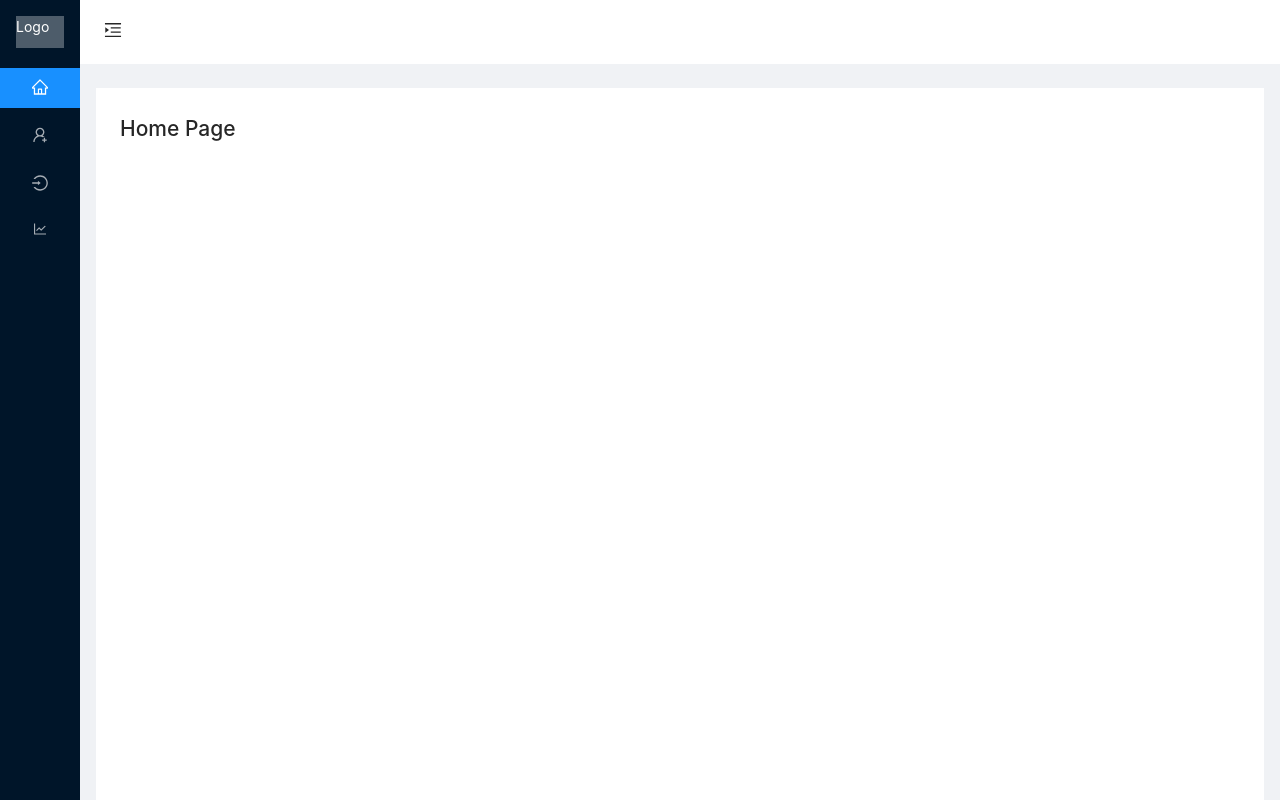
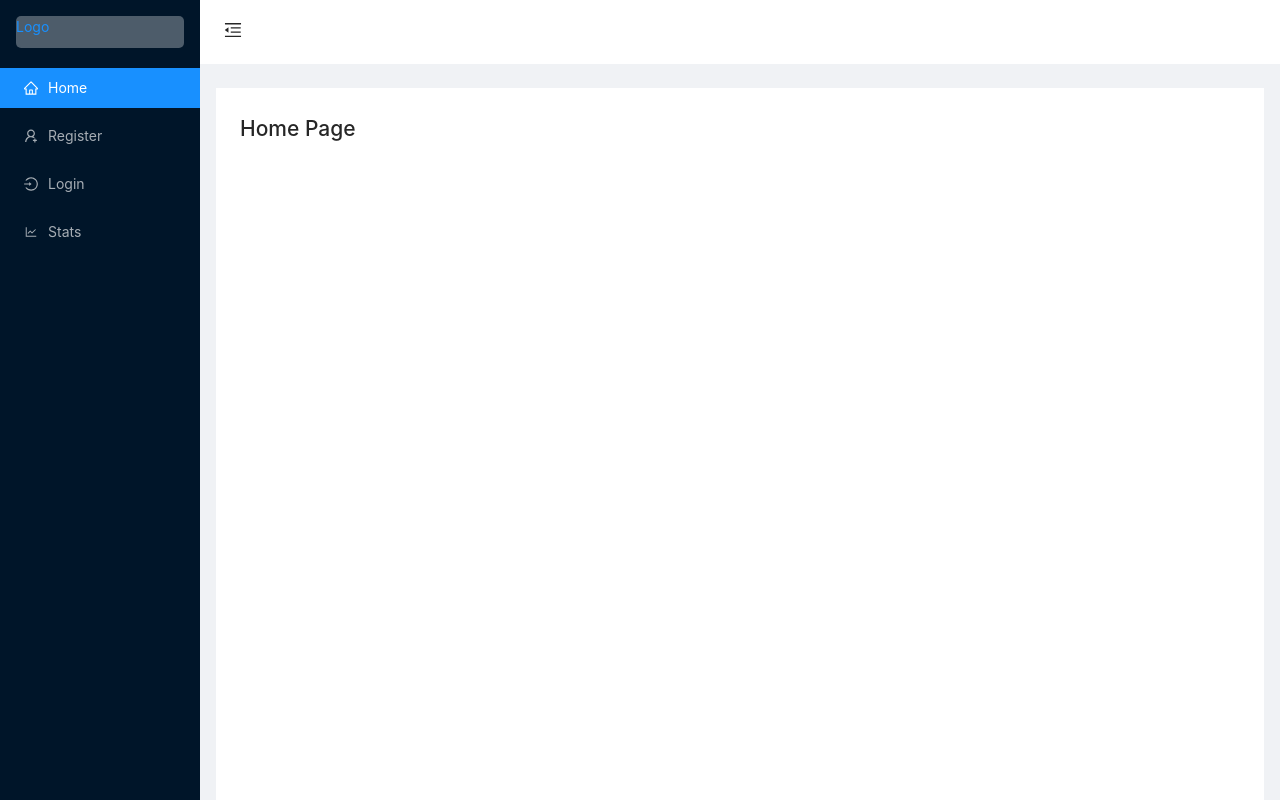
Before and after one commit to ebou-touray/inventory-management-app, a React (Create React App) app in the folder client/: page / in a window 1280 px wide. Shown: the top 800 px of the page. Built offline with nearby package versions, Linux system fonts and the light colour scheme.

Commit message:
Fixed trigger toggle

```diff
--- a/client/src/App.css
+++ b/client/src/App.css
@@ -1,5 +1,5 @@
 .trigger {
- font-size: 18px;
+  font-size: 18px;
   line-height: 64px;
   padding: 0 24px;
   cursor: pointer;
@@ -10,6 +10,7 @@
 }
 
 .logo{
+  border-radius: 5px;
   height: 32px;
   background: rgba(255, 255, 255, 0.3);
   margin: 16px;
--- a/client/src/App.js
+++ b/client/src/App.js
@@ -19,9 +19,9 @@ import { AiOutlineLineChart } from 'react-icons/ai';
 const { Header, Sider, Content, Footer } = Layout;
 
 const App = () => {
-  const [collapsed, setCollapsed] = useState(true);
+  const [collapsed, setCollapsed] = useState(false);
 
-  const toggle = (collapsed) => {
+  const toggle = () => {
     setCollapsed(!collapsed);
   };
 
@@ -40,7 +40,9 @@ const App = () => {
             left: 0,
           }}
         >
-          <div className="logo">Logo</div>
+          <div className="logo">
+            <Link to="/">Logo</Link>
+          </div>
           <Menu theme="dark" mode="inline" defaultSelectedKeys={['1']}>
             <Menu.Item key="1" icon={<HomeOutlined />}>
               <span> Home</span>
@@ -54,7 +56,7 @@ const App = () => {
               <span>Login</span>
               <Link to="/login" />
             </Menu.Item>
-            <Menu.Item key="" icon={<AiOutlineLineChart />}>
+            <Menu.Item key="4" icon={<AiOutlineLineChart />}>
               <span>Stats</span>
               <Link to="/stats" />
             </Menu.Item>
@@ -62,7 +64,16 @@ const App = () => {
         </Sider>
 
         <Layout className="site-layout">
-          <Header className="site-layout-background" style={{ padding: 0 }}>
+          <Header
+            className="site-layout-background"
+            style={{
+              padding: 0,
+              overflow: 'auto',
+              position: 'sticky',
+              top: 0,
+              left: 0,
+            }}
+          >
             {React.createElement(
               collapsed ? MenuUnfoldOutlined : MenuFoldOutlined,
               {
```
Also changed, not shown: 1 other file (tests, documents, lock files or other folders).
